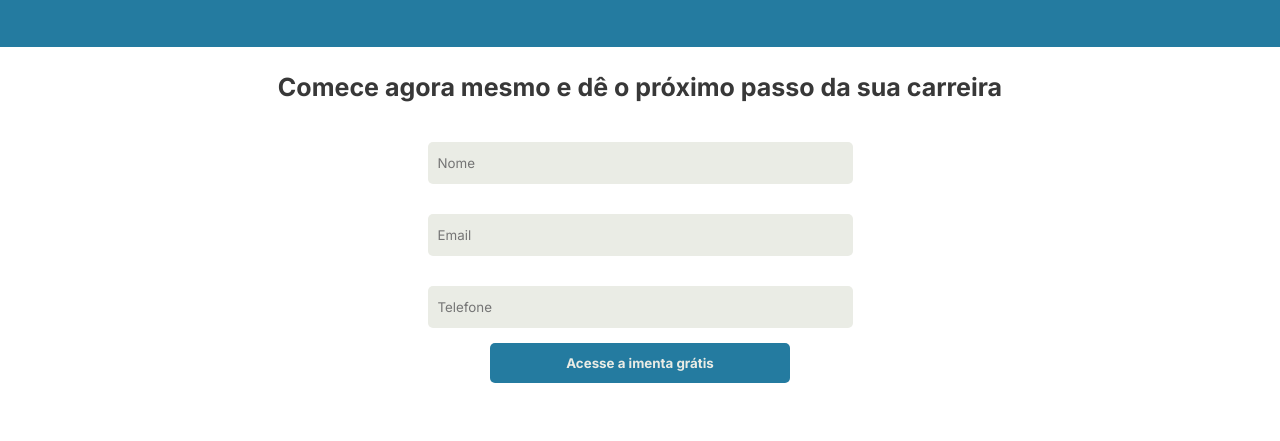
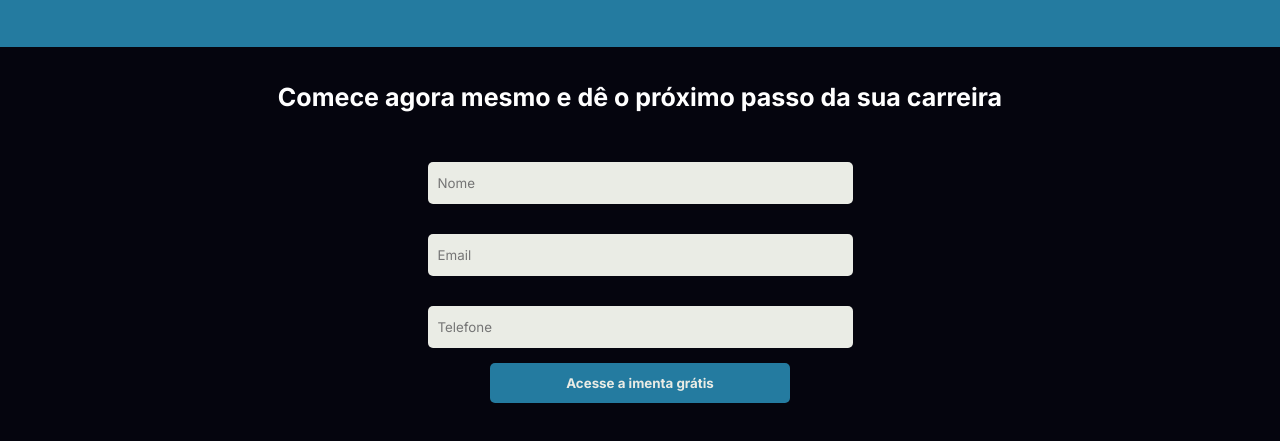
Before and after one commit to asaphnicholas/projeto-landing-page, a plain HTML site: page index.html in a window 1280 px wide. Shown: the part 1294-1735 px from the top of the page. Drawn offline with Linux system fonts and the light colour scheme.

Commit message:
Alteração no background da ultima SECTION para black

```diff
--- a/style.css
+++ b/style.css
@@ -104,13 +104,14 @@
 
 #formulario {
     text-align: center;
+    background-color: rgb(5, 5, 14);
 
 }
 
 #titulo-formulario {
     font-size: 25px;
-    margin: 25px;
-    color: #383838
+    padding: 35px;
+    color: white
 }
 
 input{
```
